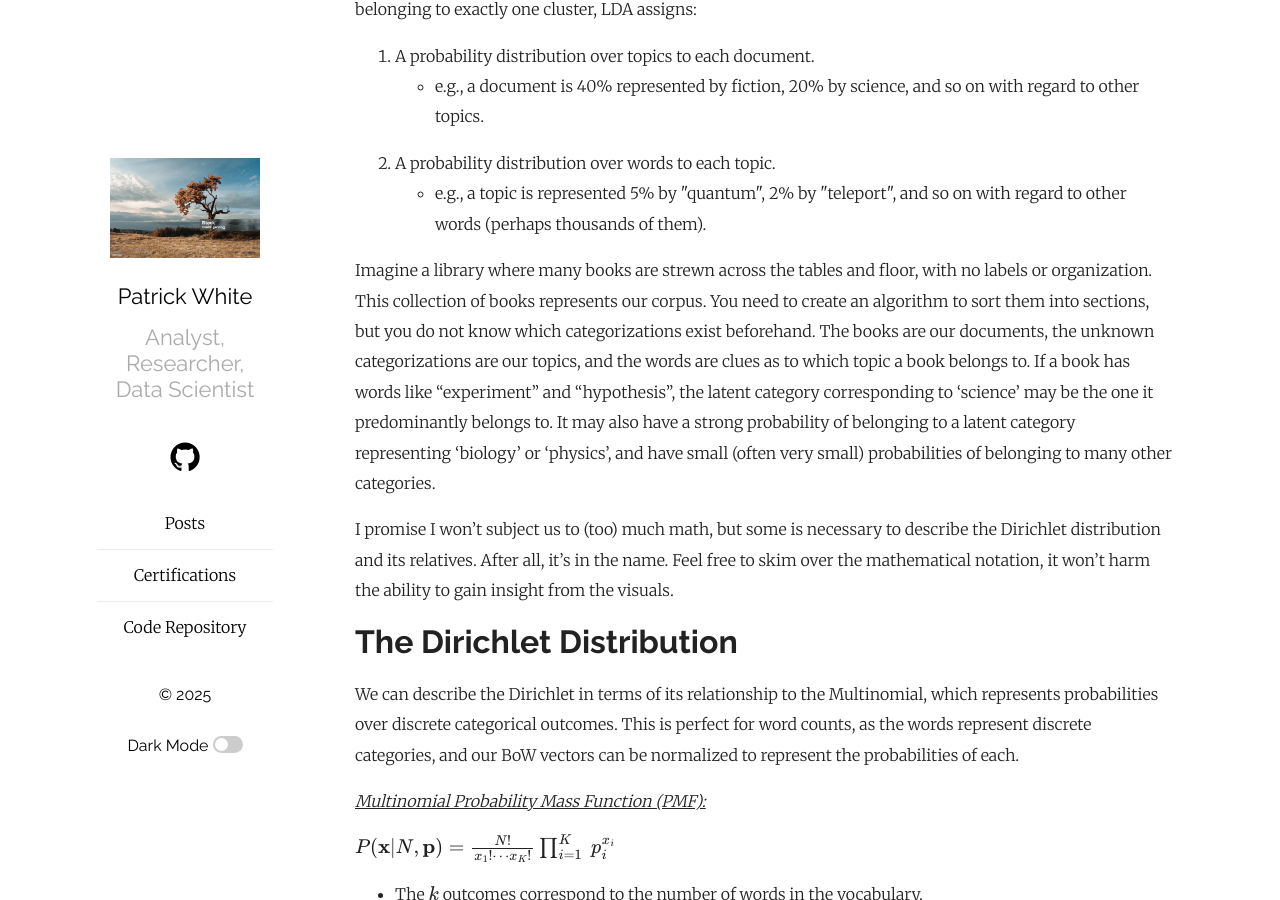
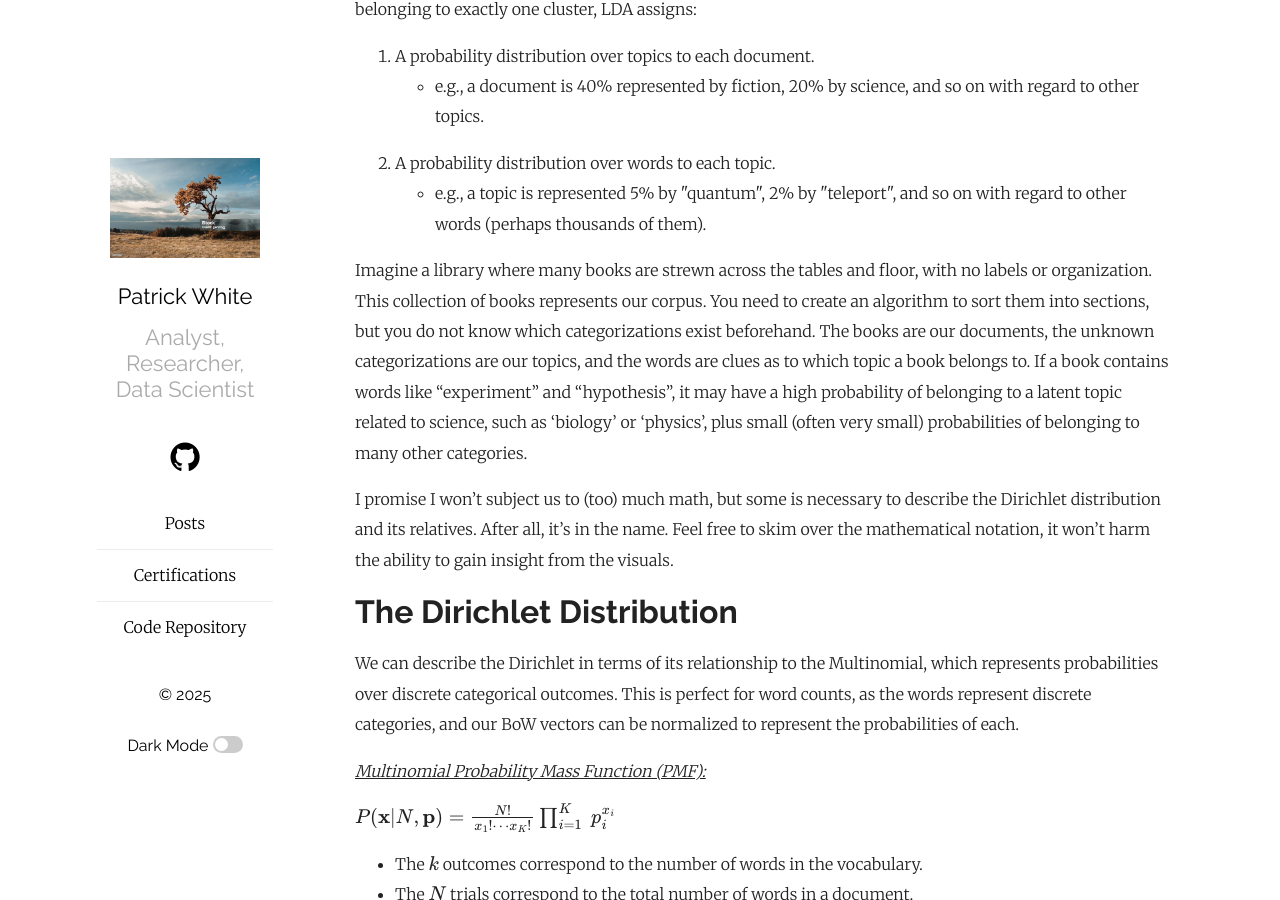
Before and after one commit to pw598/pw598.github.io, a Jekyll site: the page built from _posts/2025-07-12-A-Visual-Understanding-of-Latent-Dirichlet-Analysis.md, in a window 1280 px wide and 900 px high, scrolled down 2015 px. Built offline with Jekyll 4.4.1, drawn with Linux system fonts in a browser that asks for light colours; formulas are drawn with MathJax 3.

Commit message:
Add files via upload

```diff
--- a/_posts/2025-07-12-A-Visual-Understanding-of-Latent-Dirichlet-Analysis.md
+++ b/_posts/2025-07-12-A-Visual-Understanding-of-Latent-Dirichlet-Analysis.md
@@ -54,7 +54,7 @@ As a soft-clustering method, LDA facilitates overlapping topic assignments. Rath
   </ul>
 </ol>
 
-Imagine a library where many books are strewn across the tables and floor, with no labels or organization. This collection of books represents our corpus. You need to create an algorithm to sort them into sections, but you do not know which categorizations exist beforehand. The books are our documents, the unknown categorizations are our topics, and the words are clues as to which topic a book belongs to. If a book has words like "experiment" and "hypothesis", the latent category corresponding to 'science' may be the one it predominantly belongs to. It may also have a strong probability of belonging to a latent category representing 'biology' or 'physics', and have small (often very small) probabilities of belonging to many other categories.
+Imagine a library where many books are strewn across the tables and floor, with no labels or organization. This collection of books represents our corpus. You need to create an algorithm to sort them into sections, but you do not know which categorizations exist beforehand. The books are our documents, the unknown categorizations are our topics, and the words are clues as to which topic a book belongs to. If a book contains words like "experiment" and "hypothesis", it may have a high probability of belonging to a latent topic related to science, such as 'biology' or 'physics', plus small (often very small) probabilities of belonging to many other categories.
 
 I promise I won't subject us to (too) much math, but some is necessary to describe the Dirichlet distribution and its relatives. After all, it's in the name. Feel free to skim over the mathematical notation, it won't harm the ability to gain insight from the visuals.
 
```
